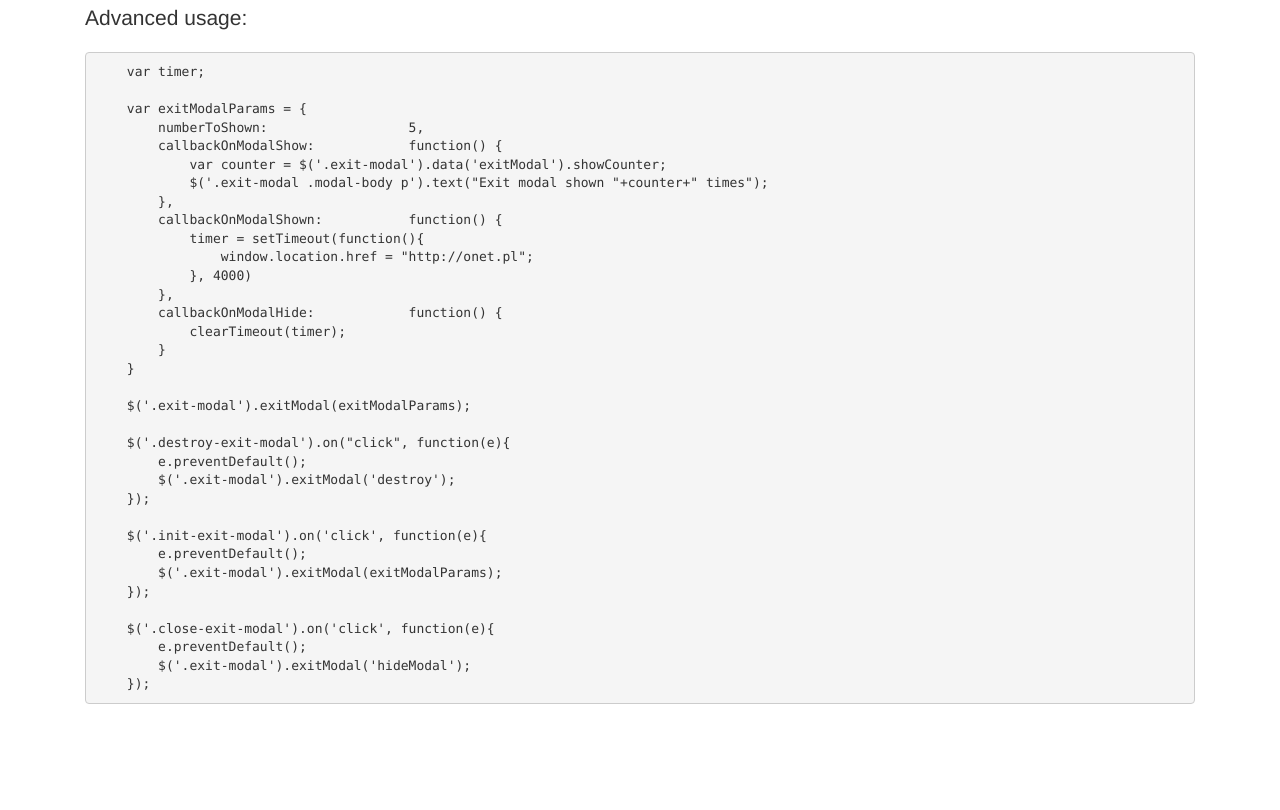
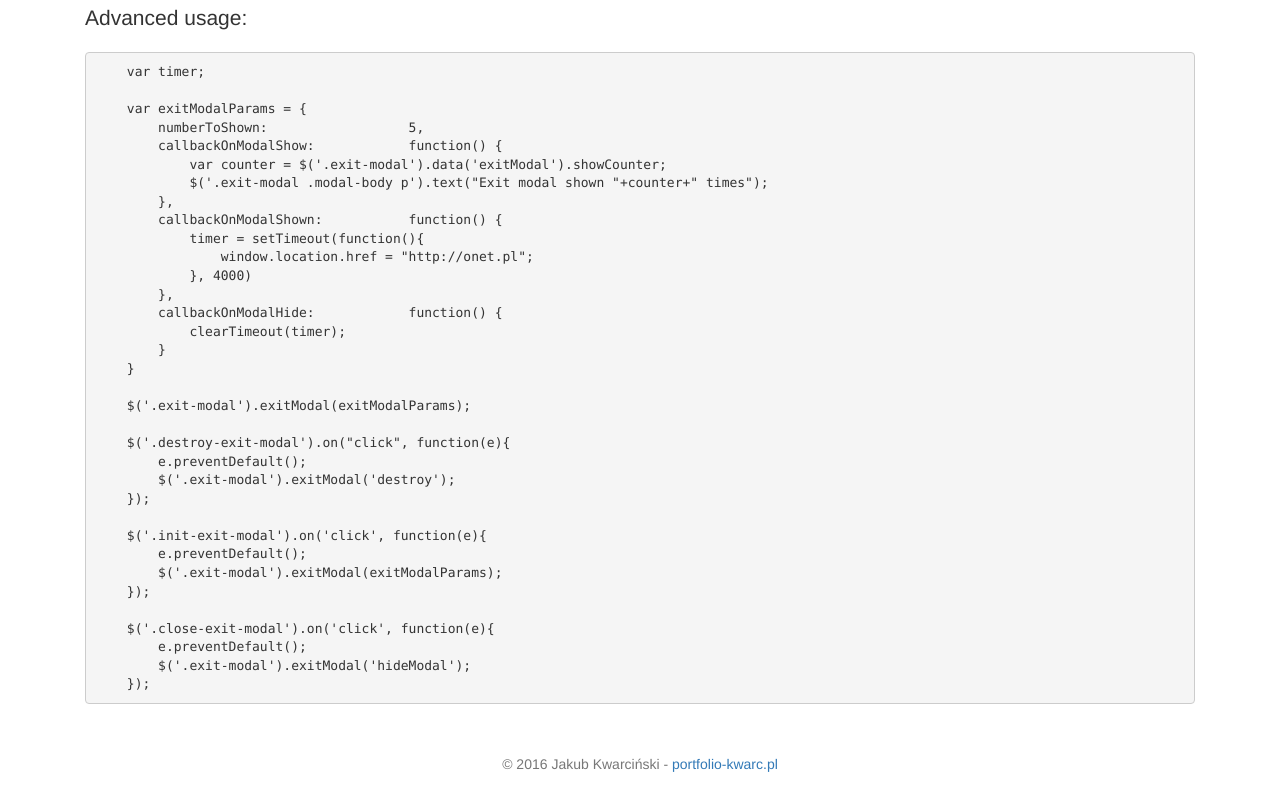
Before and after one commit to kwarc87/exit-modal, a plain HTML site: page index.html in a window 1280 px wide. Shown: the part 415-1225 px from the top of the page. Before the commit the page ends 1169 px from the top, so only its background shows below. Drawn offline with nearby package versions, Linux system fonts and the light colour scheme.

Commit message:
Footer added.

```diff
--- a/index.html
+++ b/index.html
@@ -23,6 +23,9 @@
         }
         .jumbotron {
             margin-top: 20px;
+        }
+        .footer p {
+            margin-bottom: 40px;
         }
     </style>
 
@@ -114,6 +117,10 @@
             </div>
         </div>
 
+    <footer class="footer">
+        <p class="text-muted text-center">&copy; 2016 Jakub Kwarciński - <a href="http://portfolio-kwarc.pl">portfolio-kwarc.pl</a> </p>
+    </footer>
+
     </div>
 
     <!-- jQuery -->
```
